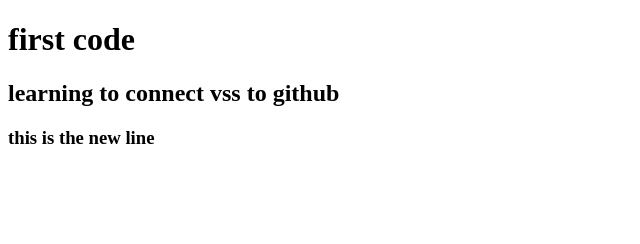
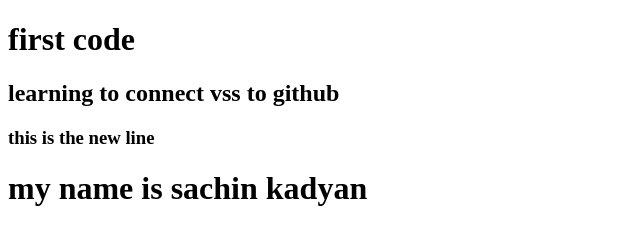
Before and after one commit to Sachin-kadyan/sample-repo-1, a plain HTML site: page index.html in a window 1280 px wide. Shown: the whole page, without its empty margins (0-640 px from the left). Drawn offline with Linux system fonts and the light colour scheme.

Commit message:
name added

```diff
--- a/index.html
+++ b/index.html
@@ -10,5 +10,6 @@
     <h1>first code</h1>
     <h2>learning to connect vss to github</h2>
     <h3>this is the new line </h3>
+    <h1>my name is sachin kadyan</h1>
 </body>
 </html>
```
